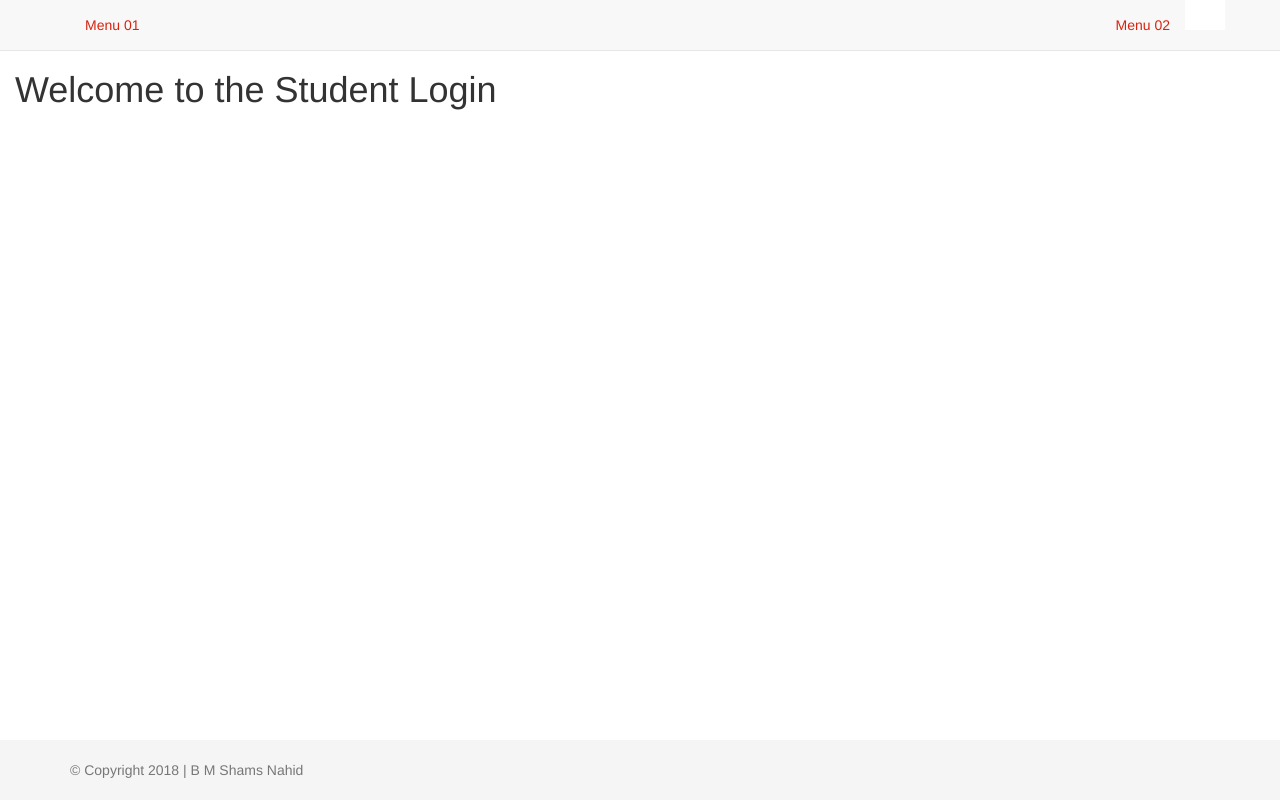
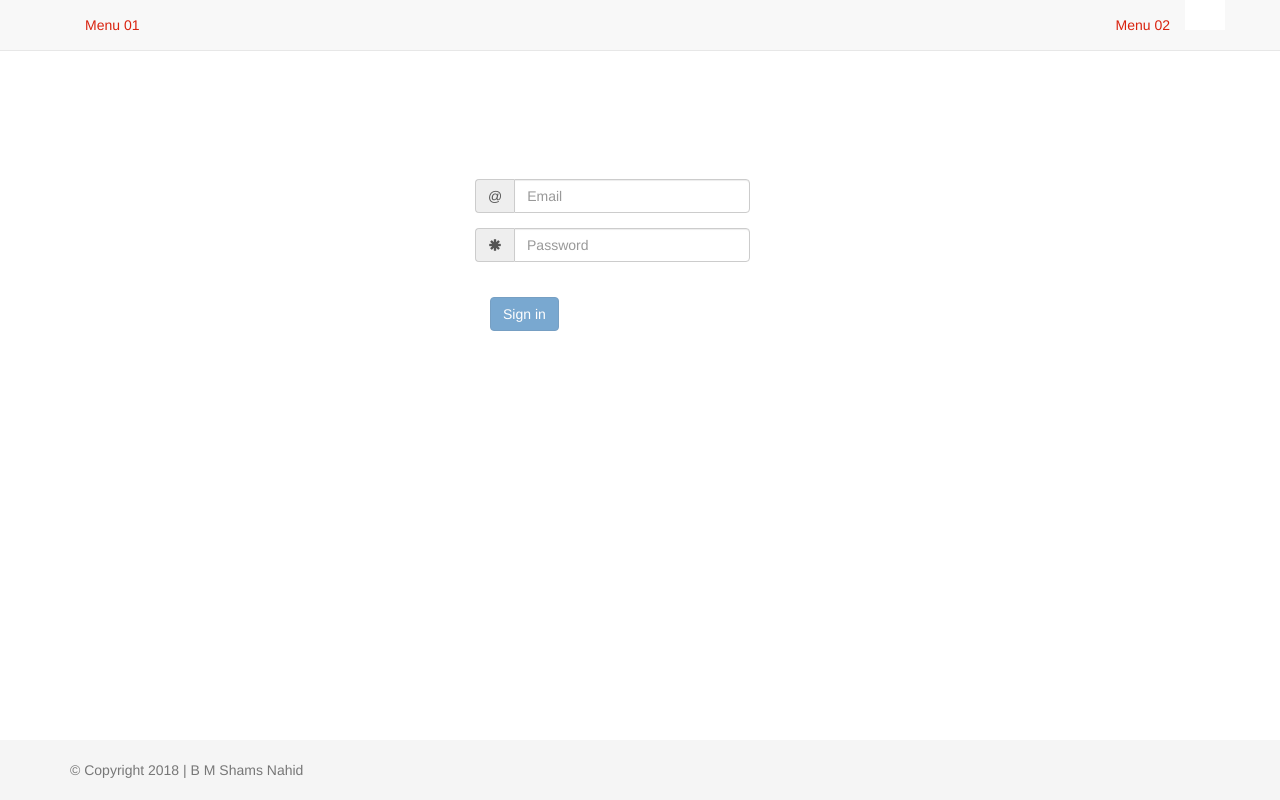
Before and after one commit to Nuruzzamancse/Picnic-Polling-Applciation, an Angular app in the folder client/: page /student-login in a window 1280 px wide. Built offline with nearby package versions, Linux system fonts and the light colour scheme.

Commit message:
student login structure ok

```diff
--- a/client/src/app/student/auth/login/student-login.component.html
+++ b/client/src/app/student/auth/login/student-login.component.html
@@ -1,3 +1,39 @@
-<div class="pagecontainer">
-  <h1>Welcome to the Student Login</h1>
+<div class="container pagecontainer">
+  <!--start student login form-->
+  <form [formGroup]="studentLoginForm" (ngSubmit)="loginStudent(studentLoginForm.value)" class="form-horizontal form-signin" novalidate autocomplete="off">
+
+    <!--start email input group-->
+    <div class="form-group" [ngClass]="{'has-error': studentLoginForm.get('studentEmail').invalid && studentLoginForm.get('studentEmail').dirty}">
+      <div class="input-group col-sm-10">
+        <div class="input-group-addon">@</div>
+        <input type="text" id="studentEmail" class="form-control" [formControl]="studentEmail" placeholder="Email">
+      </div>
+      <div class="text-danger" *ngIf="studentLoginForm.get('studentEmail').dirty && studentLoginForm.get('studentEmail').errors">
+        <span class="col-sm-2"></span>
+        <span class="col-sm-10" *ngIf="studentLoginForm.get('studentEmail').invalid">
+          Enter a valid email
+        </span>
+      </div>
+    </div>
+    <!--end email input group-->
+
+    <!--start password input group-->
+    <div class="form-group" [ngClass]="{'has-error': studentLoginForm.get('studentPassword').invalid && studentLoginForm.get('studentPassword').dirty}">
+      <div class="input-group col-sm-10">
+        <div class="input-group-addon"><i class="glyphicon glyphicon glyphicon-asterisk"></i></div>
+        <input type="password" id="studentPassword" class="form-control" [formControl]="studentPassword" placeholder="Password">
+      </div>
+      <div class="text-danger" *ngIf="studentLoginForm.get('studentPassword').dirty && studentLoginForm.get('studentPassword').errors">
+        <span class="col-sm-2"></span>
+        <span class="col-sm-10" *ngIf="studentLoginForm.get('studentPassword').invalid">
+          Enter a valid password
+        </span>
+      </div>
+    </div>
+    <!--end password input group-->
+    <br>
+    <button class="btn btn-primary text-center" id="submit" [disabled]="studentLoginForm.invalid">Sign in</button>
+
+  </form>
+  <!--end student login form-->
 </div>
--- a/client/src/app/student/auth/login/student-login.component.ts
+++ b/client/src/app/student/auth/login/student-login.component.ts
@@ -1,5 +1,5 @@
 import {Component, OnInit} from "@angular/core";
-import {FormBuilder, FormControl, FormGroup, Validators} from "@angular/forms";
+import {AbstractControl, FormBuilder, FormControl, FormGroup, Validators} from "@angular/forms";
 
 @Component({
   templateUrl: './student-login.component.html',
@@ -9,7 +9,7 @@ import {FormBuilder, FormControl, FormGroup, Validators} from "@angular/forms";
 })
 export class StudentLoginComponent implements OnInit {
 
-  studentEmail = new FormControl('', [Validators.required]);
+  studentEmail = new FormControl('', [Validators.email]);
   studentPassword = new FormControl('', [Validators.required]);
 
   constructor(private formBuilder: FormBuilder) {}
```
